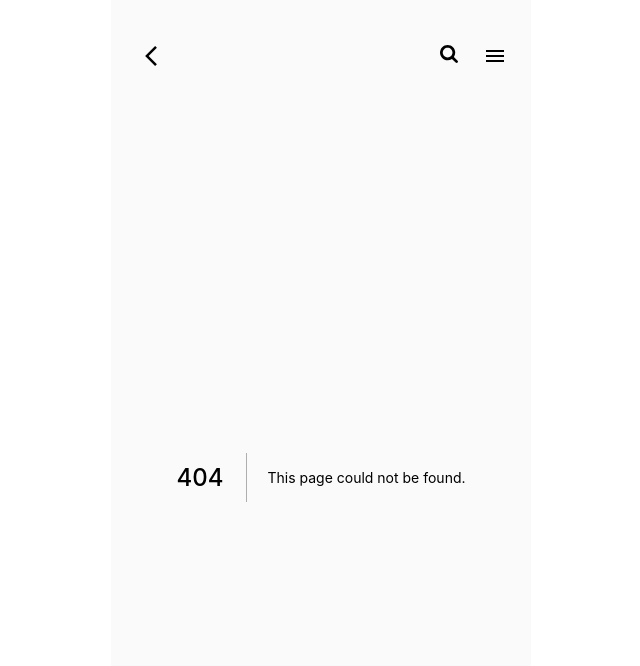
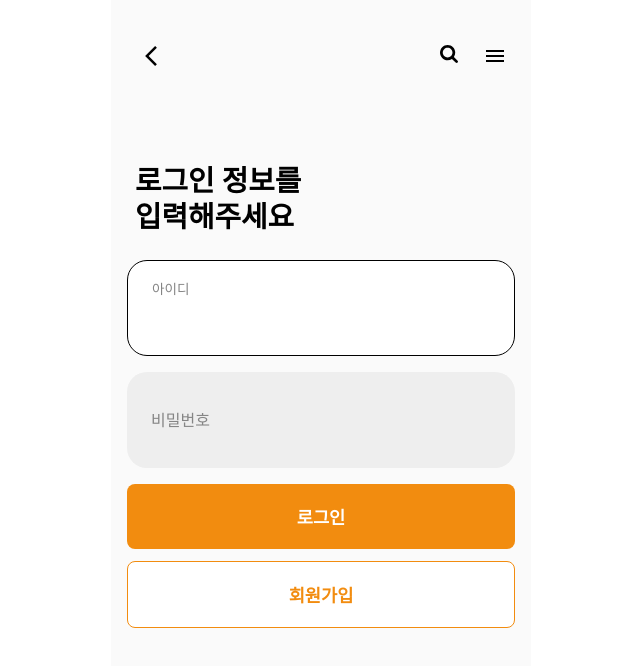
Before and after one commit to TmaxFintech/fintech-arena-fe, a Next.js app: page /user/login in a window 1280 px wide. Before the commit this address had no page. Shown: the top 666 px of the page, without its empty margins (319-959 px from the left). Built offline with nearby package versions, Linux system fonts and the light colour scheme; a web font is replaced by a local one.

Commit message:
[Feat] 로그인 및 회원가입 페이지

```diff
--- /dev/null
+++ b/src/pages/user/login.tsx
@@ -0,0 +1,127 @@
+import React from "react";
+import styled from "@emotion/styled";
+import Link from "next/link";
+import { COLOR } from "src/styles/PALLETS";
+
+function Login() {
+  return (
+    <Container>
+      <Welcome>
+        로그인 정보를
+        <br />
+        입력해주세요
+      </Welcome>
+      <Form>
+        <Label>
+          <p>아이디</p>
+          <input type="text" autoFocus={true} placeholder=" " required={true} />
+        </Label>
+        <Label>
+          <p>비밀번호</p>
+          <input type="password" placeholder=" " required={true} />
+        </Label>
+        <Submit type="submit">로그인</Submit>
+      </Form>
+      <Link href="/user/join">
+        <Join>회원가입</Join>
+      </Link>
+    </Container>
+  );
+}
+
+const Container = styled.section`
+  margin: 20% 0 0;
+`;
+const Welcome = styled.h3`
+  display: flex;
+  flex-direction: column;
+  display: block;
+  margin: 0 0 16px;
+  padding: 8px;
+  font-size: 1.8rem;
+  font-weight: 600;
+  line-height: 2.3rem;
+`;
+const Form = styled.form``;
+const Label = styled.label`
+  display: flex;
+  flex-direction: column;
+  justify-content: center;
+  margin: 0 0 16px;
+  padding: 0 24px;
+  height: 96px;
+  background-color: #eeeeee;
+  border-radius: 20px;
+  color: #858585;
+  transition: all 0.3s;
+  p {
+    transition: all 0.3s;
+  }
+  input {
+    width: 0;
+    height: 0;
+    padding: 0;
+    background-color: transparent;
+    opacity: 0;
+    font-size: 1px;
+    transition: all 0.3s;
+  }
+  &:has(input:focus) {
+    display: flex;
+    flex-direction: column;
+    justify-content: center;
+    background-color: #fff;
+    border: 1px solid #000;
+    p {
+      font-size: 0.85rem;
+    }
+    input {
+      width: 100%;
+      height: auto;
+      padding: 8px 0;
+      opacity: 1;
+      font-size: 1.1rem;
+    }
+  }
+  &:has(input:not(:placeholder-shown)) {
+    display: flex;
+    flex-direction: column;
+    justify-content: center;
+    p {
+      font-size: 0.85rem;
+      transition: all 0.3s;
+      line-height: 1rem;
+    }
+    input {
+      width: 100%;
+      height: auto;
+      padding: 8px 0;
+      opacity: 1;
+      font-size: 1.1rem;
+    }
+  }
+`;
+
+const Submit = styled.button`
+  cursor: pointer;
+  width: 100%;
+  padding: 20px;
+  background-color: ${COLOR.main};
+  border-radius: 8px;
+  color: #fff;
+  font-size: 1.1rem;
+  font-weight: 600;
+`;
+const Join = styled.button`
+  cursor: pointer;
+  width: 100%;
+  margin: 12px 0 0;
+  padding: 20px;
+  background-color: #fff;
+  border: 1px solid ${COLOR.main};
+  border-radius: 8px;
+  color: ${COLOR.main};
+  font-size: 1.1rem;
+  font-weight: 600;
+`;
+export default Login;
```
Also changed, not shown: src/pages/user/join.tsx (added, +123 -0 lines).
